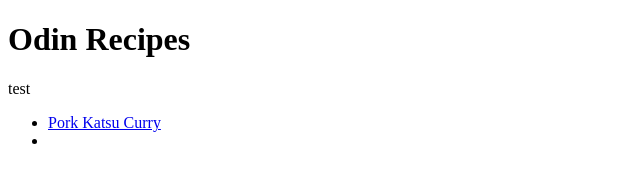
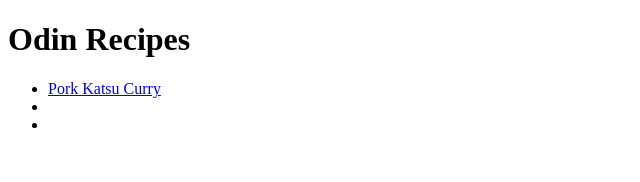
Before and after one commit to marioa94/odin-recipes, a plain HTML site: page index.html in a window 1280 px wide. Shown: the whole page, without its empty margins (0-640 px from the left). Drawn offline with Linux system fonts and the light colour scheme.

Commit message:
Edit index.html

```diff
--- a/index.html
+++ b/index.html
@@ -9,10 +9,10 @@
 <body>
 
     <h1>Odin Recipes</h1>
-    <p>test</p>
     <ul>
         <li> <a href="./recipes/katsu.html"> Pork Katsu Curry </a> </li>
         <li> <a href="./recipes/bistecca_alla_diavola.html"> </a> </li>
+        <li> <a href="recipes/weekday_sauce.html"></a> </li>
     </ul>
 </body>
 </html>
```
